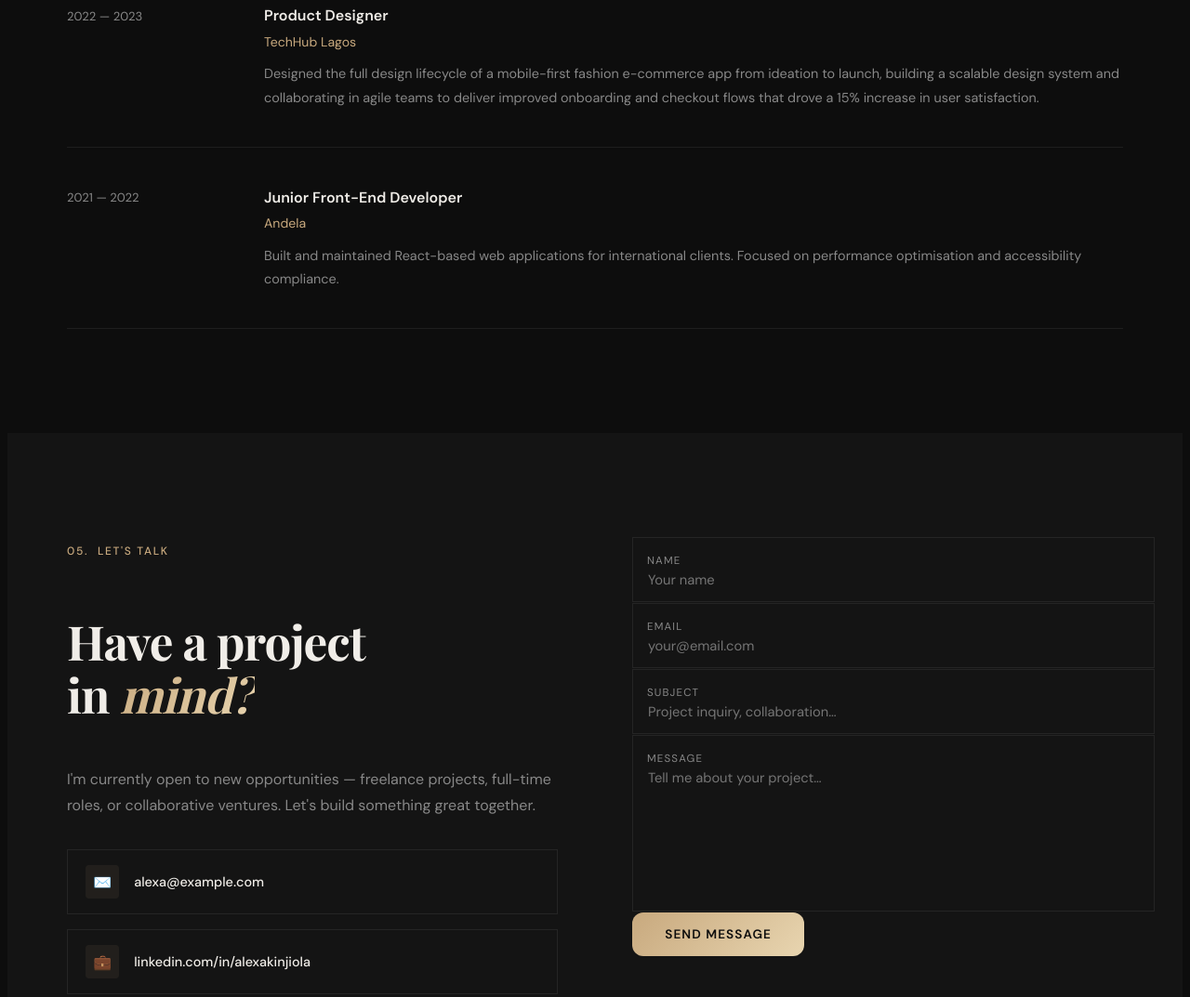
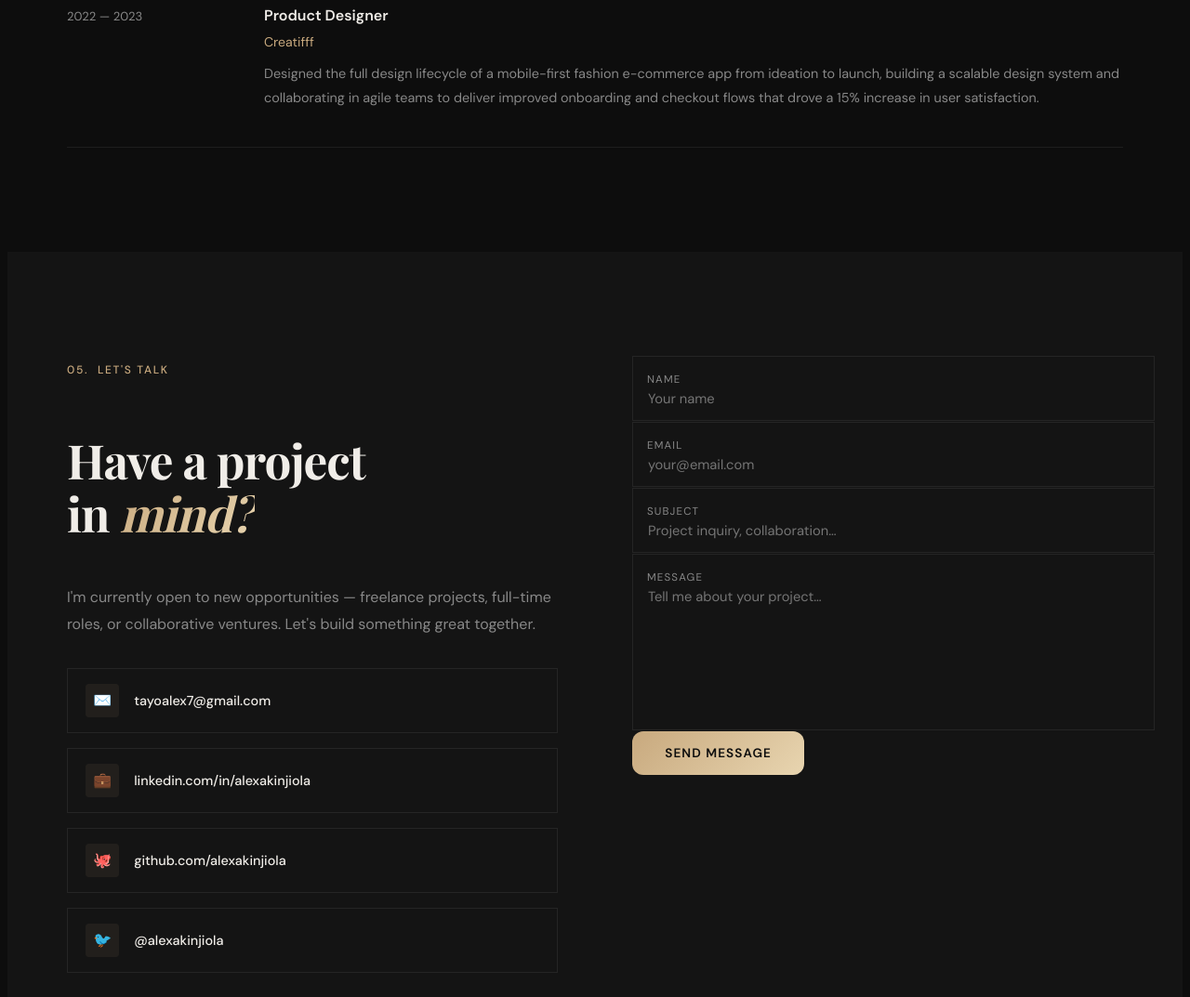
Before and after one commit to alexakinjiola/my_portfolio, a plain HTML site: page index.html in a window 1280 px wide. Shown: the part 4828-5901 px from the top of the page at 93% size. Drawn offline with nearby package versions, Linux system fonts and the light colour scheme; a web font is replaced by a local one.

Commit message:
index.htm updated with new experience and contact info

```diff
--- a/index.html
+++ b/index.html
@@ -266,18 +266,11 @@
         <div class="exp-date">2022 — 2023</div>
         <div>
           <div class="exp-role">Product Designer</div>
-          <div class="exp-company">TechHub Lagos</div>
+          <div class="exp-company">Creatifff</div>
           <div class="exp-desc">Designed the full design lifecycle of a mobile-first fashion e-commerce app from ideation to launch, building a scalable design system and collaborating in agile teams to deliver improved onboarding and checkout flows that drove a 15% increase in user satisfaction.</div>
         </div>
       </div>
-      <div class="exp-item reveal reveal-delay-2">
-        <div class="exp-date">2021 — 2022</div>
-        <div>
-          <div class="exp-role">Junior Front-End Developer</div>
-          <div class="exp-company">Andela</div>
-          <div class="exp-desc">Built and maintained React-based web applications for international clients. Focused on performance optimisation and accessibility compliance.</div>
-        </div>
-      </div>
+
     </div>
   </section>
 
@@ -289,9 +282,9 @@
         <h2 class="section-title reveal">Have a project<br>in <em>mind?</em></h2>
         <p class="reveal">I'm currently open to new opportunities — freelance projects, full-time roles, or collaborative ventures. Let's build something great together.</p>
         <div class="contact-links reveal reveal-delay-1">
-          <a href="mailto:alexa@example.com" class="contact-link">
+          <a href="mailto:tayoalex7@gmail.com" class="contact-link">
             <div class="contact-link-icon">✉️</div>
-            alexa@example.com
+            tayoalex7@gmail.com
           </a>
           <a href="https://linkedin.com" target="_blank" class="contact-link">
             <div class="contact-link-icon">💼</div>
```
